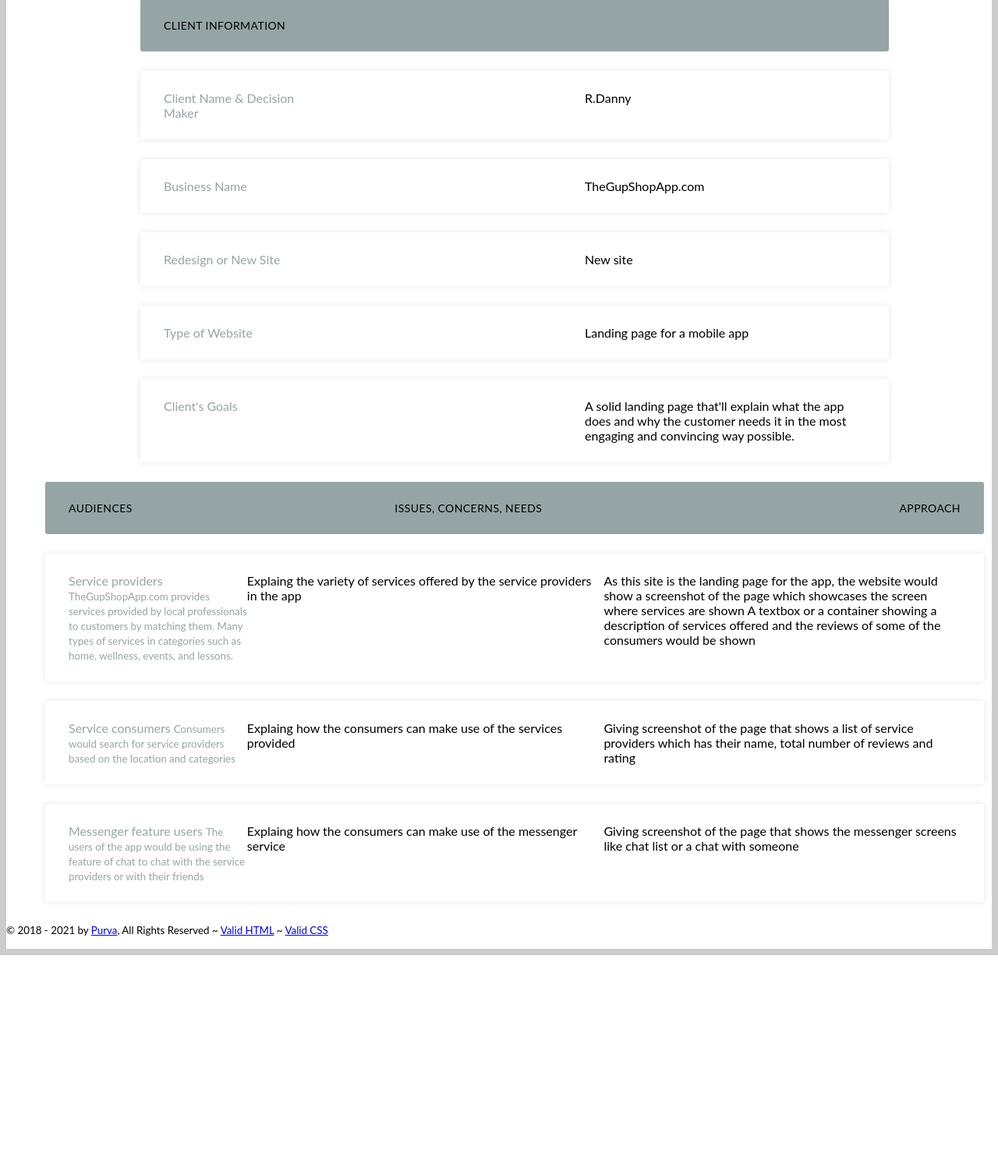
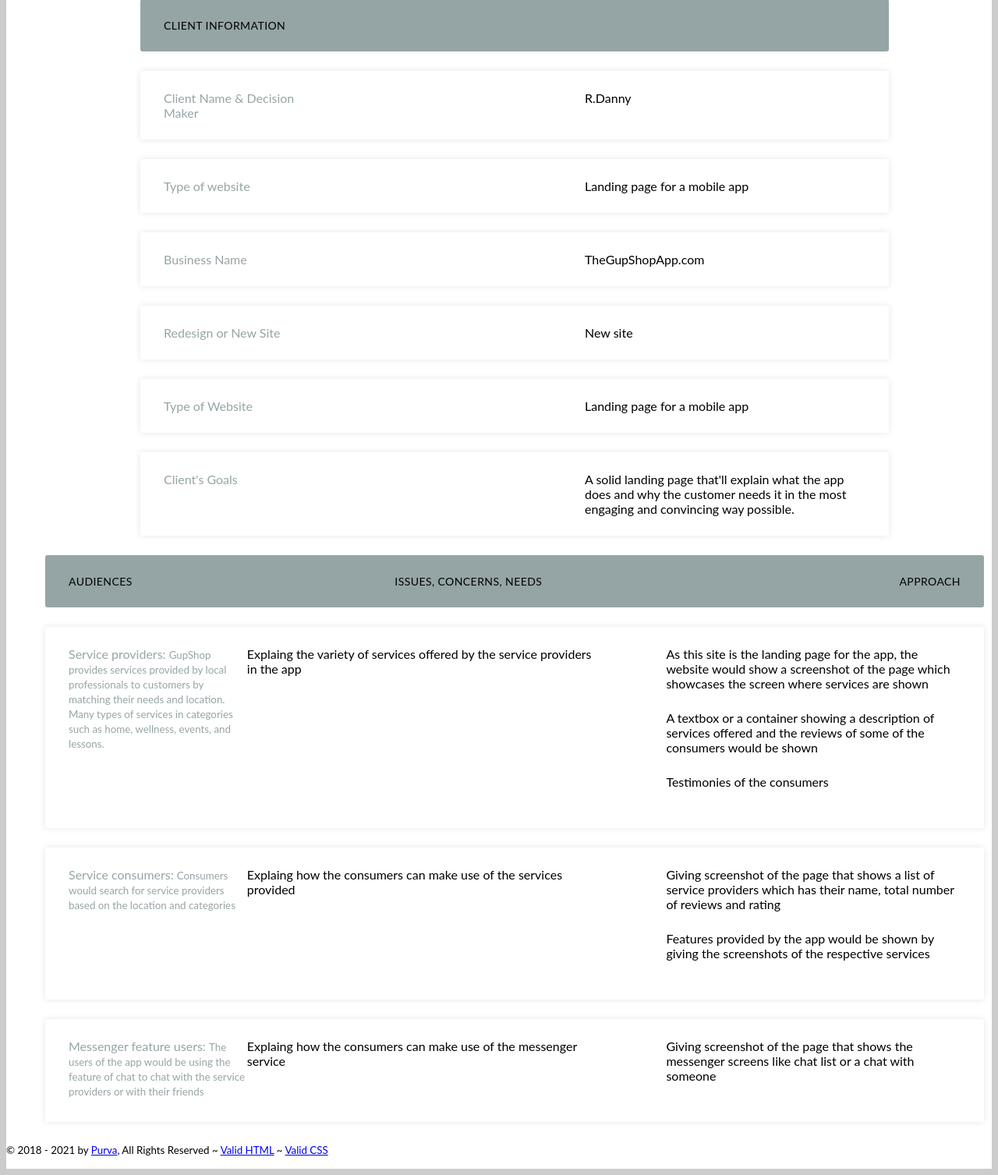
Before and after one commit to purvajg/it_162, a PHP site: page /aia.php in a window 1280 px wide. Shown: the part 215-1722 px from the top of the page at 78% size. Before the commit the page ends 1440 px from the top, so only its background shows below. Run offline with PHP 8.4, Linux system fonts and the light colour scheme; some libraries are stand-ins or nearby versions.

Commit message:
Final changes

```diff
--- a/aia.php
+++ b/aia.php
@@ -12,6 +12,10 @@
     <li class="table-row">
       <div class="col col-1" data-label="Job Id">Client Name & Decision Maker</div>
       <div class="col col-2" data-label="Customer Name">R.Danny</div>
+    </li>
+    <li class="table-row">
+      <div class="col col-1" data-label="Job Id">Type of website</div>
+      <div class="col col-2" data-label="Customer Name">Landing page for a mobile app</div>
     </li>
     <li class="table-row">
       <div class="col col-1" data-label="Job Id">Business Name</div>
@@ -43,10 +47,10 @@
       <div class="col col-4">Approach</div>
     </li>
     <li class="table-row">
-      <div class="col col-1" data-label="Job Id">Service providers
-      <small>TheGupShopApp.com
+      <div class="col col-1" data-label="Job Id">Service providers:
+      <small>GupShop
           provides services provided by local professionals to customers
-          by matching them. Many types of services in categories such as
+          by matching their needs and location. Many types of services in categories such as
           home, wellness, events, and lessons.
       </small>
       </div>
@@ -57,18 +61,22 @@
 
            </div>
       <div class="col col-3">
-              As this site is the landing page for the app, the website would show
+        <ol>
+            <li style="padding:inherit">As this site is the landing page for the app, the website would show
           a screenshot of the page which showcases the screen where services
-          are shown
-            A textbox or a container showing a description of services
+          are shown</li>
+            <li style="padding:inherit">A textbox or a container showing a description of services
                 offered and the reviews of some of the consumers would be shown
-
+                </li>
+            <li style="padding:inherit">Testimonies of the consumers
+            </li>
+        </ol>
 
       </div>
     </li>
 
     <li class="table-row">
-      <div class="col col-1" data-label="Job Id">Service consumers
+      <div class="col col-1" data-label="Job Id">Service consumers:
       <small>Consumers would search for service providers based on the location and categories
       </small>
       </div>
@@ -79,15 +87,20 @@
 
            </div>
       <div class="col col-3">
-
-              Giving screenshot of the page that shows a list of service providers which has their name, total number of reviews and rating
-
+      <ol>
+        <li style="padding:inherit">Giving screenshot of the page that shows a list of service
+        providers which has their name, total number of reviews
+        and rating</li>
+        <li style="padding:inherit">Features provided by the app would be shown by
+        giving the screenshots of the respective services
+        </li>
+      </ol>
       </div>
     </li>
 
 
     <li class="table-row">
-      <div class="col col-1" data-label="Job Id">Messenger feature users
+      <div class="col col-1" data-label="Job Id">Messenger feature users:
       <small>The users of the app would be using the feature of chat to chat with the service providers or with their friends
       </small>
       </div>
@@ -98,12 +111,16 @@
 
            </div>
       <div class="col col-3">
-
-             Giving screenshot of the page that shows the messenger screens like chat list or a chat with someone
-
+          <ol>
+            <li style="padding:inherit">Giving screenshot of the page that shows the messenger
+            screens like chat list or a chat with someone
+            </li>
+          </ol>
       </div>
     </li>
   </ul>
 </div>
 
-<?php include 'includes/footer.php';?>
+<?php
+$path = 'https://validator.w3.org/nu/?doc=http%3A%2F%2Fpurdal1.dreamhosters.com%2Faia.php';
+include ('includes/footer.php');?>
--- a/contactme.php
+++ b/contactme.php
@@ -33,4 +33,7 @@
 	?>
      </main>
 </body>
-<?php include 'includes/footer.php';?>
+<?php
+
+$path = 'https://validator.w3.org/nu/?doc=http%3A%2F%2Fpurdal1.dreamhosters.com%2Fcontactme.php';
+include ('includes/footer.php');?>
--- a/includes/footer.php
+++ b/includes/footer.php
@@ -1,6 +1,6 @@
 <!-- START Footer -->
 <footer>
-  <p><small>&copy; 2018 - <?=date('Y')?> by <a href="contactme.php" target="_blank">Purva</a>, All Rights Reserved ~ <a href="https://validator.w3.org/nu/?doc=http%3A%2F%2Fpurdal1.dreamhosters.com%2F" target="_blank">Valid HTML</a> ~ <a href="https://jigsaw.w3.org/css-validator/validator?uri=http%3A%2F%2Fpurdal1.dreamhosters.com%2F&profile=css3svg&usermedium=all&warning=1&vextwarning=&lang=en" target="_blank">Valid CSS</a></small></p>
+  <p><small>&copy; 2018 - <?=date('Y')?> by <a href="contactme.php" target="_blank">Purva</a>, All Rights Reserved ~ <a href= "<?php echo $path ?>" target="_blank">Valid HTML</a> ~ <a href="https://jigsaw.w3.org/css-validator/validator?uri=http%3A%2F%2Fpurdal1.dreamhosters.com%2F&profile=css3svg&usermedium=all&warning=1&vextwarning=&lang=en" target="_blank">Valid CSS</a></small></p>
 </footer>
 
 </main>
```
